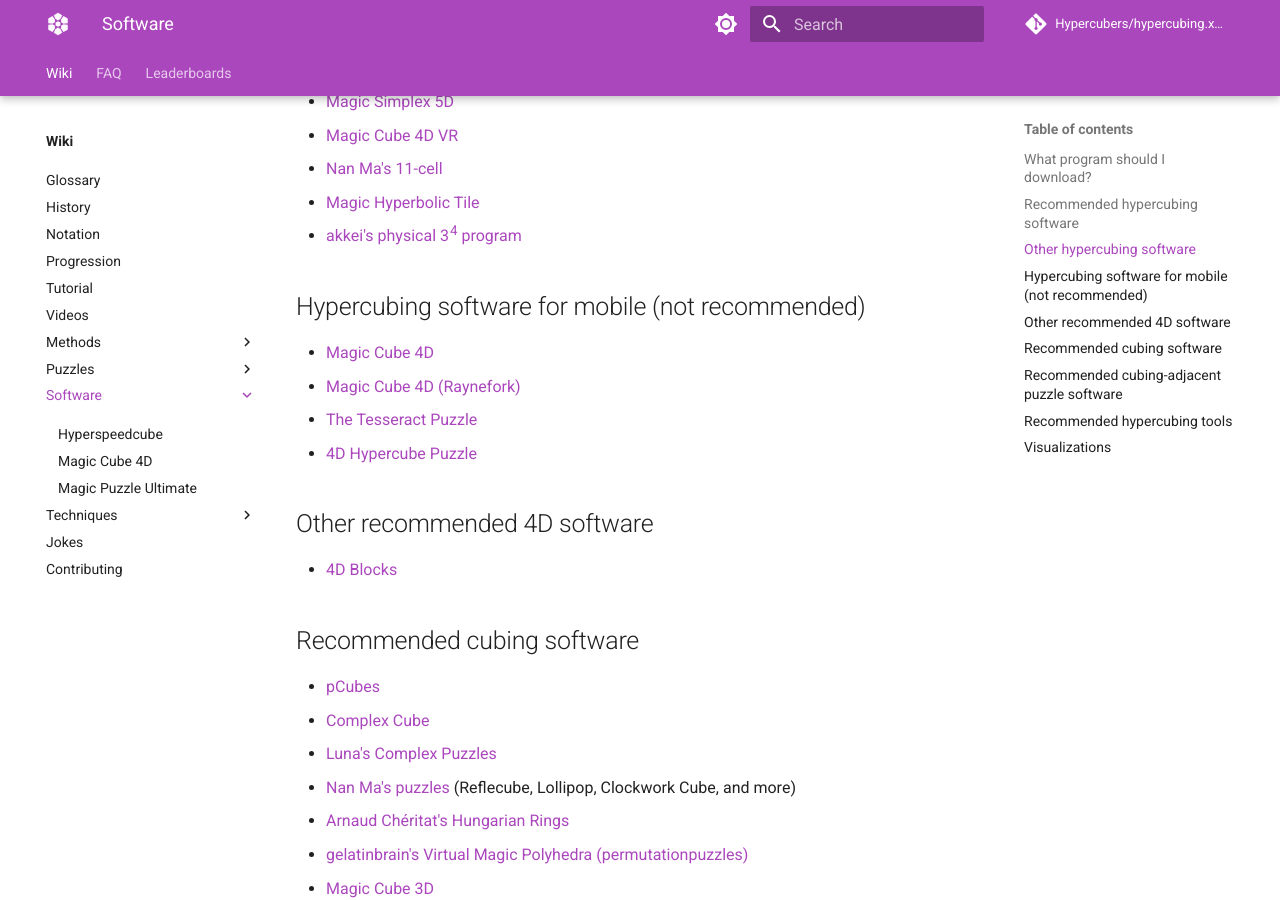
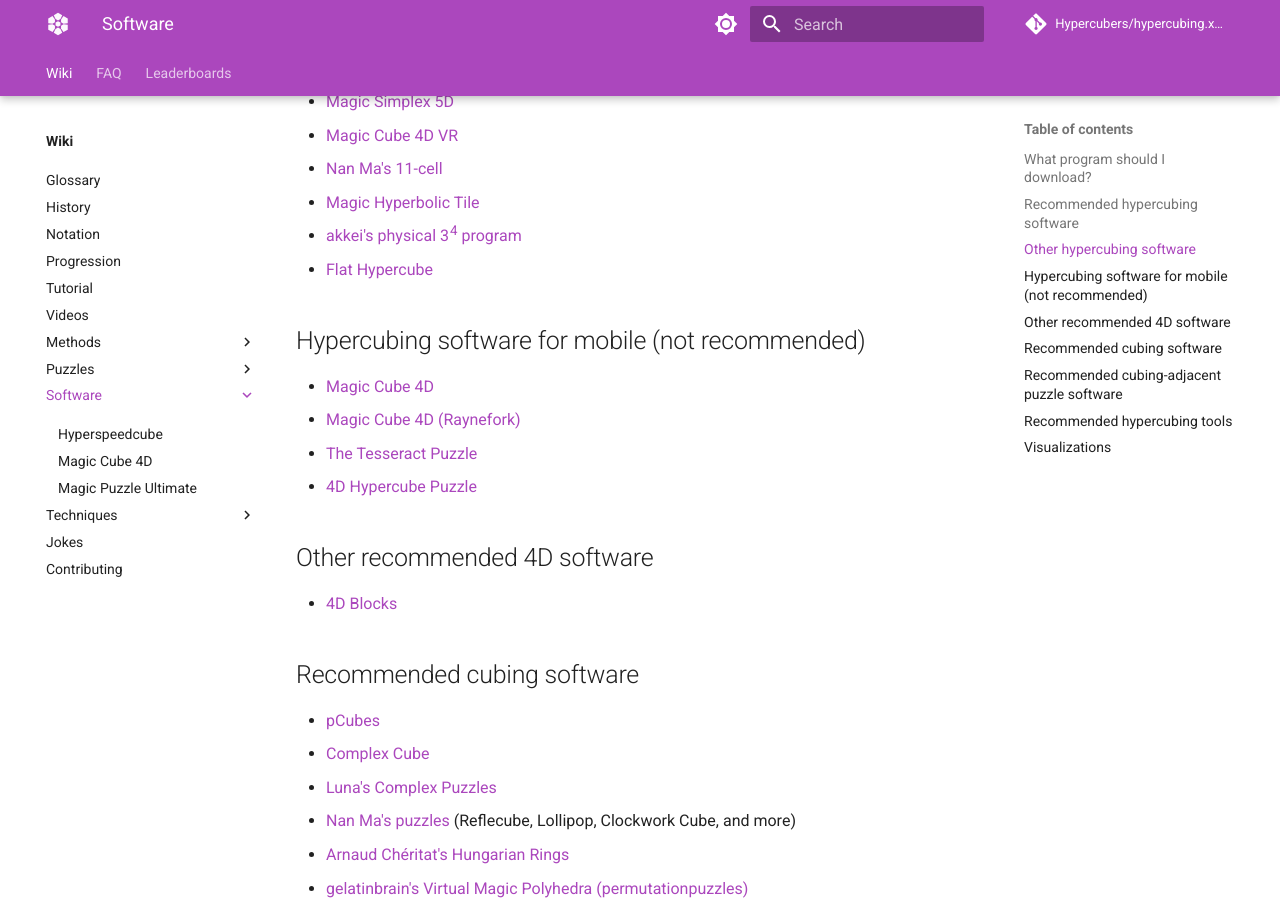
Before and after one commit to Hypercubers/hypercubing.xyz, an MkDocs documentation site: the page built from docs/software/index.md, in a window 1280 px wide and 900 px high, scrolled down 917 px. Built offline with MkDocs 1.6.1 and Material for MkDocs 9.7.7, drawn with Linux system fonts in a browser that asks for light colours; comment, search, counter and statistics services are not loaded.

Commit message:
Add flat hypercube

```diff
--- a/docs/software/index.md
+++ b/docs/software/index.md
@@ -29,6 +29,7 @@ For Android phones and tablets, you can download MC4D or MC4D (Raynefork) from t
 - [Nan Ma's 11-cell](https://superliminal.com/cube/ElevenCell.jar)
 - [Magic Hyperbolic Tile](https://superliminal.com/andrey/mht633/)
 - [akkei's physical 3^4^ program](https://discord.com/channels/852389089268858922/903095477568938035/1048694090839101581)
+- [Flat Hypercube](https://github.com/milojacquet/flat-hypercube)
 
 ## Hypercubing software for mobile (not recommended)
 
```
